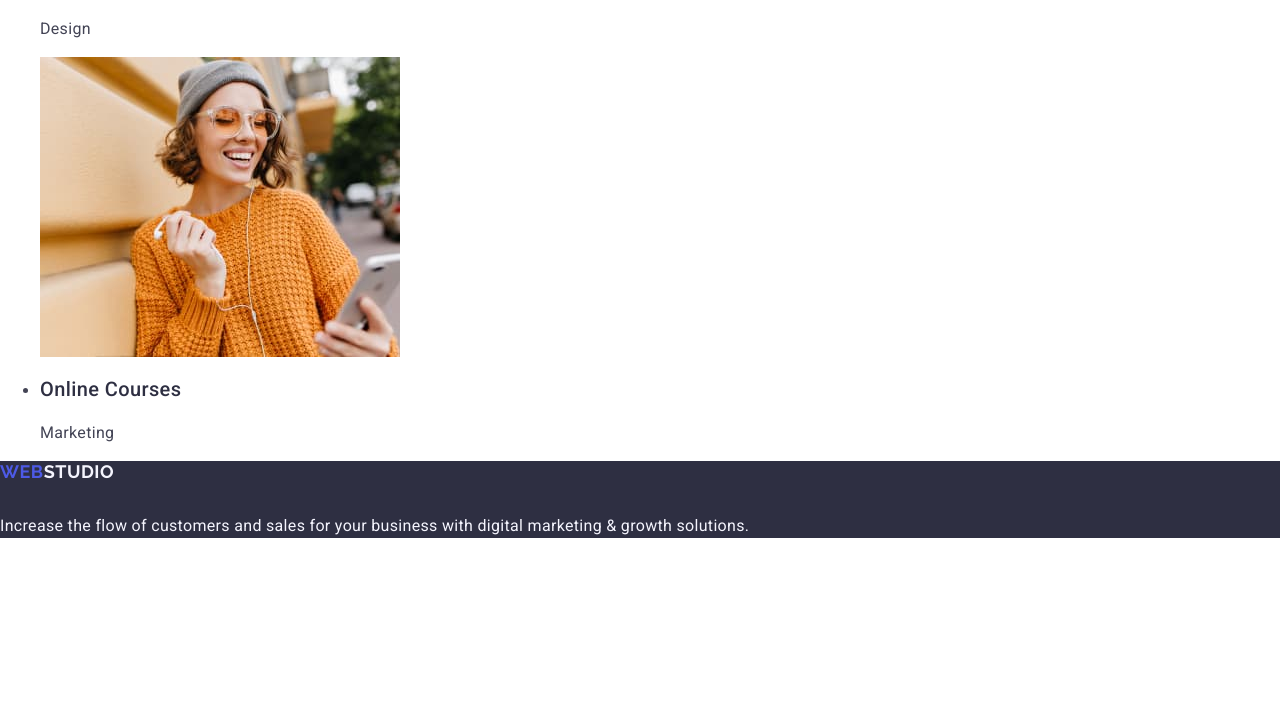
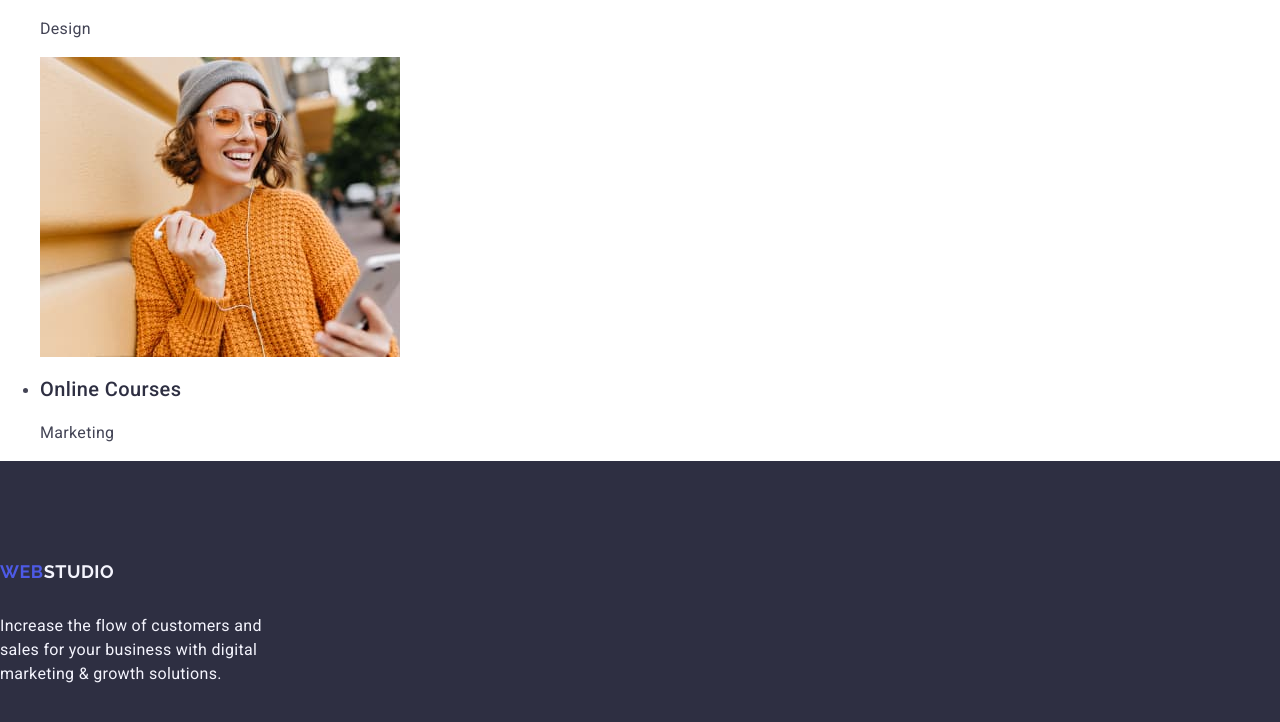
Before and after one commit to Max6711/goit-markup-hw-03, a plain HTML site: page index.html in a window 1280 px wide. Shown: the part 2764-3486 px from the top of the page. Before the commit the page ends 3318 px from the top, so only its background shows below. Drawn offline with nearby package versions, Linux system fonts and the light colour scheme.

Commit message:
Update styles.css

```diff
--- a/css/styles.css
+++ b/css/styles.css
@@ -229,6 +229,7 @@ img{
 
 .last-part {
     background: #2E2F42;
+    padding: 100px 0;
 }
 
 .text-nn {
@@ -243,7 +244,7 @@ img{
 
 }
 
-paragraph{
+.paragraph{
     width: 264px;
 }
 
```
